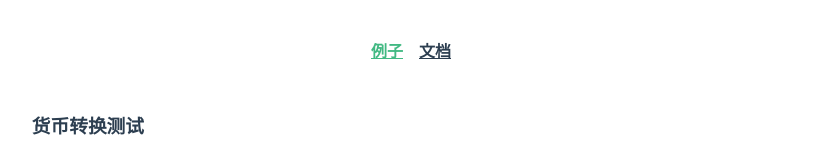
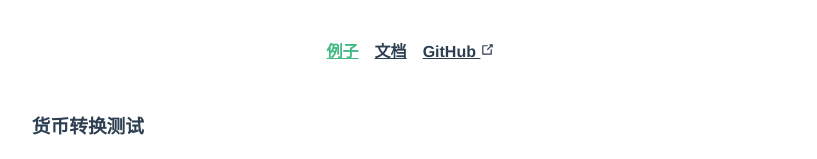
Before and after one commit to StriverF/vue-l10n-currency, a Vue app: page / in a window 1280 px wide. Shown: the top 159 px of the page, without its empty margins (229-1046 px from the left). Built offline with nearby package versions, Linux system fonts and the light colour scheme.

Commit message:
📦货币本地化的vue插件例子和文档

```diff
--- a/examples/App.vue
+++ b/examples/App.vue
@@ -1,8 +1,10 @@
 <template>
   <div id="app">
     <div id="nav">
-      <router-link to="/" class="tab">例子</router-link>
-      <router-link to="/doc" class="tab">文档</router-link>
+      <router-link to="/" >例子</router-link>
+      <router-link to="/doc" >文档</router-link>
+      <a href="https://github.com/StriverF/vue-l10n-currency" target="_blank">GitHub
+      <svg xmlns="http://www.w3.org/2000/svg" aria-hidden="true" x="0px" y="0px" viewBox="0 0 100 100" width="15" height="15" class="icon outbound"><path fill="currentColor" d="M18.8,85.1h56l0,0c2.2,0,4-1.8,4-4v-32h-8v28h-48v-48h28v-8h-32l0,0c-2.2,0-4,1.8-4,4v56C14.8,83.3,16.6,85.1,18.8,85.1z"></path> <polygon fill="currentColor" points="45.7,48.7 51.3,54.3 77.2,28.5 77.2,37.2 85.2,37.2 85.2,14.9 62.8,14.9 62.8,22.9 71.5,22.9"></polygon></svg></a>
     </div>
     <router-view/>
   </div>
```
